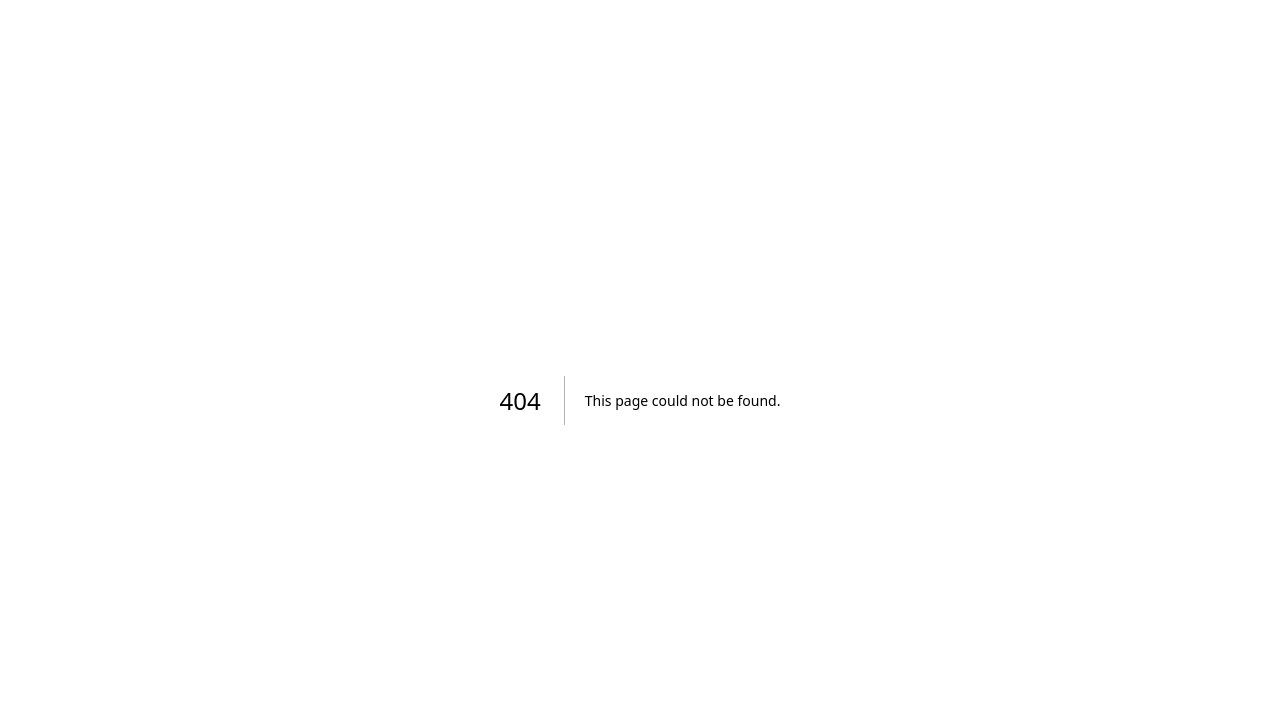
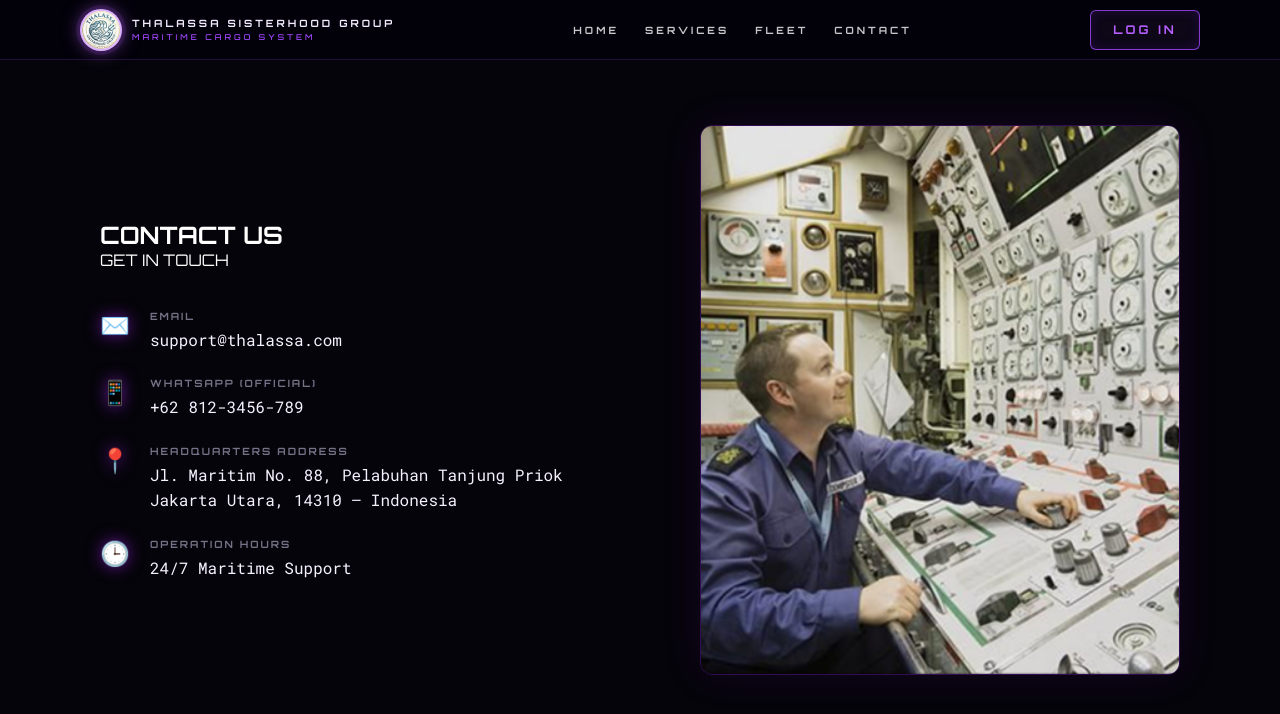
Before and after one commit to yohanagriselda/thalassa-app, a Next.js app: page /contact in a window 1280 px wide. Before the commit this address had no page. Shown: the top 714 px of the page. Built offline with nearby package versions, Linux system fonts and the light colour scheme.

Commit message:
update contact-gris

```diff
--- /dev/null
+++ b/app/contact/page.tsx
@@ -0,0 +1,104 @@
+"use client";
+
+import Image from "next/image";
+import Link from "next/link";
+import { usePathname } from "next/navigation";
+
+export default function ContactPage() {
+    const pathname = usePathname();
+
+    return (
+        <main className="fleet-page page-wrapper grid-overlay">
+            <nav className="navbar">
+                <div className="navbar-brand">
+                    <img src="/logo-thalassa.png" alt="Logo" className="brand-logo-img" />
+                    <div className="brand-text">
+                        <span className="brand-name">THALASSA SISTERHOOD GROUP</span>
+                        <span className="brand-sub">MARITIME CARGO SYSTEM</span>
+                    </div>
+                </div>
+
+                <div className="navbar-menu">
+                    <Link href="/" className={pathname === "/" ? "active-link" : ""}>HOME</Link>
+                    <Link href="/services" className={pathname === "/services" ? "active-link" : ""}>SERVICES</Link>
+                    <Link href="/fleet" className={pathname === "/fleet" ? "active-link" : ""}>FLEET</Link>
+                    <Link href="/contact" className={pathname === "/contact" ? "active-link" : ""}>CONTACT</Link>
+                </div>
+
+                <Link href="/login" className="login-btn">LOG IN</Link>
+            </nav>
+
+            <section className="contact-section">
+                <div className="main-container contact-wrapper">
+                    {/* LEFT PANEL: INFO */}
+                    <div className="contact-left">
+                        <div className="section-heading">
+                            <div className="heading-accent" />
+                            <div className="heading-text">
+                                <h1>CONTACT US</h1>
+                                <p>GET IN TOUCH</p>
+                            </div>
+                            <div className="heading-line" />
+                        </div>
+
+                        <div className="contact-items">
+                            {/* Email */}
+                            <div className="contact-item">
+                                <div className="contact-icon">✉️</div>
+                                <div className="contact-info">
+                                    <span className="contact-label">EMAIL</span>
+                                    <p className="contact-value">support@thalassa.com</p>
+                                </div>
+                            </div>
+
+                            {/* WhatsApp */}
+                            <div className="contact-item">
+                                <div className="contact-icon">📱</div>
+                                <div className="contact-info">
+                                    <span className="contact-label">WHATSAPP (OFFICIAL)</span>
+                                    <p className="contact-value">+62 812-3456-789</p>
+                                </div>
+                            </div>
+
+                            {/* Address */}
+                            <div className="contact-item">
+                                <div className="contact-icon">📍</div>
+                                <div className="contact-info">
+                                    <span className="contact-label">HEADQUARTERS ADDRESS</span>
+                                    <p className="contact-value">
+                                        Jl. Maritim No. 88, Pelabuhan Tanjung Priok<br />
+                                        Jakarta Utara, 14310 — Indonesia
+                                    </p>
+                                </div>
+                            </div>
+
+                            {/* Operation Hours */}
+                            <div className="contact-item">
+                                <div className="contact-icon">🕒</div>
+                                <div className="contact-info">
+                                    <span className="contact-label">OPERATION HOURS</span>
+                                    <p className="contact-value">
+                                        24/7 Maritime Support
+                                    </p>
+                                </div>
+                            </div>
+                        </div>
+                    </div>
+
+                    {/* RIGHT PANEL: IMAGE */}
+                    <div className="contact-right">
+                        <div className="contact-image-wrapper">
+                            <Image
+                                src="/gambar-cp-3.png"
+                                alt="Gambar tim"
+                                fill
+                                className="contact-image"
+                                priority
+                            />
+                        </div>
+                    </div>
+                </div>
+            </section>
+        </main>
+    );
+}
--- a/app/fleet/page.tsx
+++ b/app/fleet/page.tsx
@@ -16,7 +16,7 @@ export default function FleetPage() {
                     <Link href="/">HOME</Link>
                     <Link href="/services">SERVICES</Link>
                     <Link href="/fleet">FLEET</Link>
-                    <a href="#">CONTACT</a>
+                    <Link href="/contact">CONTACT</Link>
                 </div>
 
                 <Link href="/login" className="login-btn">LOG IN</Link>
--- a/app/globals.css
+++ b/app/globals.css
@@ -1475,3 +1475,96 @@ a {
   color: rgba(255, 255, 255, 0.4);
   text-transform: uppercase;
 }
+
+/*CONTACT*/
+.contact-page {
+  height: 100vh;
+  overflow: hidden;
+}
+
+.contact-section {
+  height: calc(100vh - 80px);
+  display: flex;
+  align-items: center;
+  width: 100%;
+  margin-left: 100px;
+}
+
+.contact-wrapper {
+  display: flex;
+  justify-content: space-between;
+  align-items: center;
+  gap: 20px;
+  width: 100%;
+}
+
+.contact-left {
+  flex: 1;
+  display: flex;
+  flex-direction: column;
+}
+
+.contact-items {
+  margin-top: 40px;
+  display: flex;
+  flex-direction: column;
+  gap: 25px;
+}
+
+.contact-item {
+  display: flex;
+  align-items: flex-start;
+  gap: 20px;
+}
+
+.contact-icon {
+  font-size: 24px;
+  filter: drop-shadow(0 0 8px rgba(160, 32, 240, 0.6));
+}
+
+.contact-label {
+  display: block;
+  font-size: 10px;
+  letter-spacing: 2px;
+  color: rgba(194, 186, 216, 0.6);
+  font-weight: 700;
+  margin-bottom: 5px;
+  text-transform: uppercase;
+}
+
+.contact-value {
+  font-size: 16px;
+  font-family: 'Roboto Mono', monospace;
+  color: #f6f1ff;
+  line-height: 1.6;
+}
+
+@keyframes blink {
+  50% { opacity: 0.3; }
+}
+
+.contact-right {
+  flex: 1;
+  display: flex;
+  justify-content: flex-end;
+  margin-right: 100px;
+}
+
+.contact-image-wrapper {
+  position: relative;
+  width: 100%;
+  max-width: 480px;
+  height: 550px;
+  border-radius: 12px;
+  overflow: hidden;
+  border: 1px solid rgba(160, 32, 240, 0.3);
+  box-shadow: 0 0 40px rgba(160, 32, 240, 0.1);
+}
+
+.contact-image {
+  object-fit: cover;
+}
+
+.contact-image-wrapper:hover .contact-image {
+  transform: scale(1.05);
+}
--- a/app/tracking/page.tsx
+++ b/app/tracking/page.tsx
@@ -38,9 +38,9 @@ export default function TrackingPage() {
 
         <div className="navbar-menu">
           <Link href="/">HOME</Link>
-          <a href="#">SERVICES</a>
-          <a href="#">FLEET</a>
-          <a href="#">CONTACT</a>
+          <Link href="/services">SERVICES</Link>
+          <Link href="/fleet">FLEET</Link>
+          <Link href="/contact">CONTACT</Link>
         </div>
 
         <Link href="/login" className="login-btn">
```
Also changed, not shown: app/services/page.tsx (+3 -5 lines).
